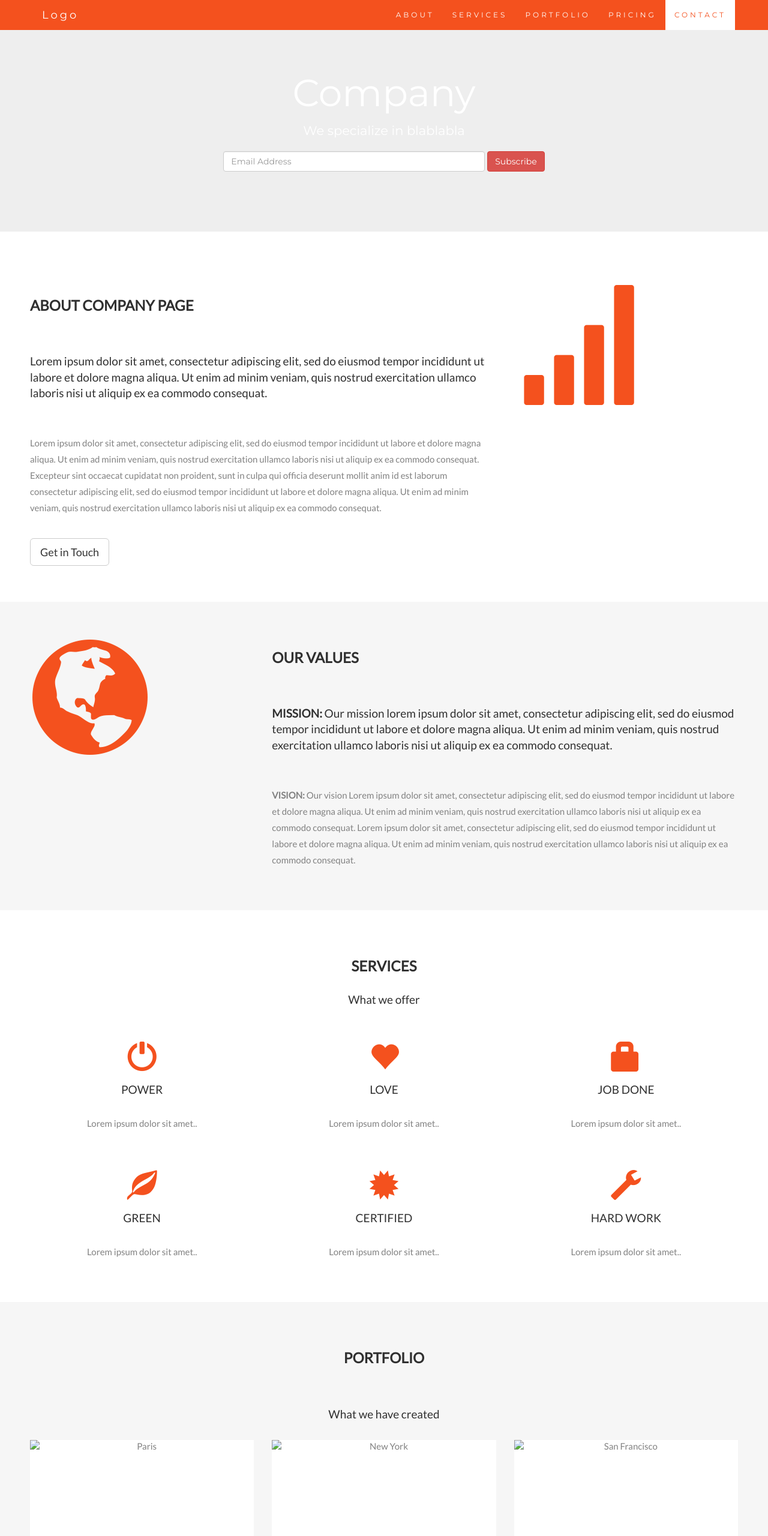
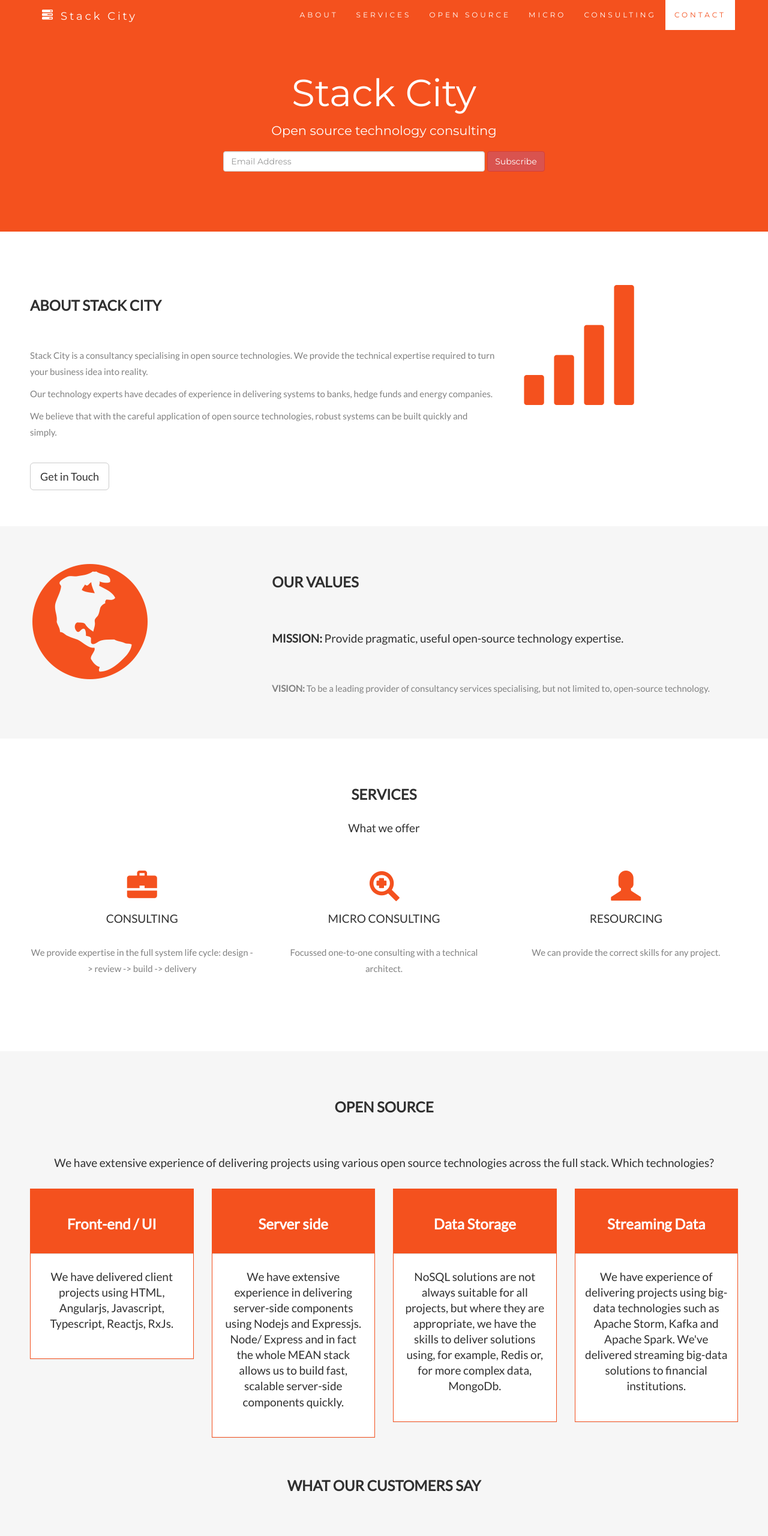
Before and after one commit to AshYoxConsulting/marketingSiteSingle, a plain HTML site: page index2.html in a window 1280 px wide. Shown: the top 2560 px of the page at 60% size. Drawn offline with nearby package versions, Linux system fonts and the light colour scheme; some packages are replaced by stand-ins of ours.

Commit message:
more words

```diff
--- a/index2.html
+++ b/index2.html
@@ -2,7 +2,7 @@
 <html lang="en">
 <head>
   <!-- Theme Made By www.w3schools.com - No Copyright -->
-  <title>Bootstrap Theme Company Page</title>
+  <title>Stack City</title>
   <meta charset="utf-8">
   <meta name="viewport" content="width=device-width, initial-scale=1">
   <link rel="stylesheet" href="http://maxcdn.bootstrapcdn.com/bootstrap/3.3.6/css/bootstrap.min.css">
@@ -34,7 +34,7 @@
       margin-bottom: 30px;
   }
   .jumbotron {
-      background-color: s;
+
       color: #fff;
       padding: 100px 25px;
       font-family: Montserrat, sans-serif;
@@ -203,23 +203,28 @@
         <span class="icon-bar"></span>
         <span class="icon-bar"></span>
       </button>
-      <a class="navbar-brand" href="#myPage">Logo</a>
+      <a class="navbar-brand" href="#myPage">
+        <span class="glyphicon glyphicon-tasks"></span>
+          <span>Stack City</span>
+      </a>
+
     </div>
     <div class="collapse navbar-collapse" id="myNavbar">
       <ul class="nav navbar-nav navbar-right">
         <li><a href="#about">ABOUT</a></li>
-        <li><a href="#services">SERVICES</a></li>
-        <li><a href="#portfolio">PORTFOLIO</a></li>
-        <li><a href="#pricing">PRICING</a></li>
+          <li><a href="#services">SERVICES</a></li>
+        <li><a href="#openSource">OPEN SOURCE</a></li>
+        <li><a href="#micro">MICRO</a></li>
+        <li><a href="#consulting">CONSULTING</a></li>
         <li><a href="#contact">CONTACT</a></li>
       </ul>
     </div>
   </div>
 </nav>
 
-<div class="jumbotron text-center">
-  <h1>Company</h1>
-  <p>We specialize in blablabla</p>
+  <div class="jumbotron text-center themeBackground">
+  <h1>Stack City</h1>
+  <p>Open source technology consulting</p>
   <form class="form-inline">
     <input type="email" class="form-control" size="50" placeholder="Email Address" required>
     <button type="button" class="btn btn-danger">Subscribe</button>
@@ -230,10 +235,10 @@
 <div id="about" class="container-fluid">
   <div class="row">
     <div class="col-sm-8">
-      <h2>About Company Page</h2><br>
-      <h4>Lorem ipsum dolor sit amet, consectetur adipiscing elit, sed do eiusmod tempor incididunt ut labore et dolore magna aliqua. Ut enim ad minim veniam, quis nostrud exercitation ullamco laboris nisi ut aliquip ex ea commodo consequat.</h4><br>
-      <p>Lorem ipsum dolor sit amet, consectetur adipiscing elit, sed do eiusmod tempor incididunt ut labore et dolore magna aliqua. Ut enim ad minim veniam, quis nostrud exercitation ullamco laboris nisi ut aliquip ex ea commodo consequat. Excepteur sint occaecat cupidatat non proident, sunt in culpa qui officia deserunt mollit anim id est laborum consectetur adipiscing elit, sed do eiusmod tempor incididunt ut labore et dolore magna aliqua. Ut enim ad minim veniam, quis nostrud exercitation ullamco laboris nisi ut aliquip ex ea commodo consequat.</p>
-      <br><button class="btn btn-default btn-lg">Get in Touch</button>
+      <h2>About Stack City</h2><br>
+      <p>Stack City is a consultancy specialising in open source technologies. We provide the technical expertise required to turn your business idea into reality.</p>
+      <p>Our technology experts have decades of experience in delivering systems to banks, hedge funds and energy companies.</p>
+      <p>We believe that with the careful application of open source technologies, robust systems can be built quickly and simply.</p>    <br><button class="btn btn-default btn-lg">Get in Touch</button>
     </div>
     <div class="col-sm-4">
       <span class="glyphicon glyphicon-signal logo"></span>
@@ -248,9 +253,8 @@
     </div>
     <div class="col-sm-8">
       <h2>Our Values</h2><br>
-      <h4><strong>MISSION:</strong> Our mission lorem ipsum dolor sit amet, consectetur adipiscing elit, sed do eiusmod tempor incididunt ut labore et dolore magna aliqua. Ut enim ad minim veniam, quis nostrud exercitation ullamco laboris nisi ut aliquip ex ea commodo consequat.</h4><br>
-      <p><strong>VISION:</strong> Our vision Lorem ipsum dolor sit amet, consectetur adipiscing elit, sed do eiusmod tempor incididunt ut labore et dolore magna aliqua. Ut enim ad minim veniam, quis nostrud exercitation ullamco laboris nisi ut aliquip ex ea commodo consequat.
-      Lorem ipsum dolor sit amet, consectetur adipiscing elit, sed do eiusmod tempor incididunt ut labore et dolore magna aliqua. Ut enim ad minim veniam, quis nostrud exercitation ullamco laboris nisi ut aliquip ex ea commodo consequat.</p>
+      <h4><strong>MISSION:</strong> Provide pragmatic, useful open-source technology expertise.</h4><br>
+      <p><strong>VISION:</strong> To be a leading provider of consultancy services specialising,  but not limited to, open-source technology.</p>
     </div>
   </div>
 </div>
@@ -262,23 +266,23 @@
   <br>
   <div class="row slideanim">
     <div class="col-sm-4">
-      <span class="glyphicon glyphicon-off logo-small"></span>
-      <h4>POWER</h4>
-      <p>Lorem ipsum dolor sit amet..</p>
+      <span class="glyphicon glyphicon-briefcase logo-small"></span>
+      <h4>CONSULTING</h4>
+      <p>We provide expertise in the full system life cycle: design -> review -> build -> delivery</p>
     </div>
     <div class="col-sm-4">
-      <span class="glyphicon glyphicon-heart logo-small"></span>
-      <h4>LOVE</h4>
-      <p>Lorem ipsum dolor sit amet..</p>
+      <span class="glyphicon glyphicon-zoom-in logo-small"></span>
+      <h4>MICRO CONSULTING</h4>
+      <p>Focussed one-to-one consulting with a technical architect.</p>
     </div>
     <div class="col-sm-4">
-      <span class="glyphicon glyphicon-lock logo-small"></span>
-      <h4>JOB DONE</h4>
-      <p>Lorem ipsum dolor sit amet..</p>
+      <span class="glyphicon glyphicon-user logo-small"></span>
+      <h4>RESOURCING</h4>
+      <p>We can provide the correct skills for any project.</p>
     </div>
   </div>
   <br><br>
-  <div class="row slideanim">
+  <!-- <div class="row slideanim">
     <div class="col-sm-4">
       <span class="glyphicon glyphicon-leaf logo-small"></span>
       <h4>GREEN</h4>
@@ -294,33 +298,54 @@
       <h4 style="color:#303030;">HARD WORK</h4>
       <p>Lorem ipsum dolor sit amet..</p>
     </div>
-  </div>
+  </div> -->
 </div>
 
 <!-- Container (Portfolio Section) -->
-<div id="portfolio" class="container-fluid text-center bg-grey">
-  <h2>Portfolio</h2><br>
-  <h4>What we have created</h4>
+<div id="openSource" class="container-fluid text-center bg-grey">
+  <h2>Open Source</h2><br>
+  <h4>We have extensive experience of delivering projects using various open source technologies across the full stack. Which technologies?</h4>
   <div class="row text-center slideanim">
-    <div class="col-sm-4">
-      <div class="thumbnail">
-        <img src="paris.jpg" alt="Paris" width="400" height="300">
-        <p><strong>Paris</strong></p>
-        <p>Yes, we built Paris</p>
+    <div class="col-sm-3 col-xs-12">
+      <div class="panel panel-default text-center">
+        <div class="panel-heading">
+        <!-- <img src="paris.jpg" alt="Paris" width="400" height="300"> -->
+          <h3><strong>Front-end / UI</strong></h3>
+        </div>
+        <div class="panel-body">
+          <p><h4>We have delivered client projects using HTML, Angularjs, Javascript, Typescript, Reactjs, RxJs.</h4></p>
+        </div>
       </div>
     </div>
-    <div class="col-sm-4">
-      <div class="thumbnail">
-        <img src="newyork.jpg" alt="New York" width="400" height="300">
-        <p><strong>New York</strong></p>
-        <p>We built New York</p>
+    <div class="col-sm-3 col-xs-12">
+      <div class="panel panel-default text-center">
+        <div class="panel-heading">
+        <!-- <img src="newyork.jpg" alt="New York" width="400" height="300"> -->
+          <h3><strong>Server side</strong></h3>
+        </div>
+        <div class="panel-body">
+          <p><h4>We have extensive experience in delivering server-side components using Nodejs and Expressjs. Node/ Express and in fact the whole MEAN stack allows us to build fast, scalable server-side components quickly.</h4></p>
+        </div>
       </div>
     </div>
-    <div class="col-sm-4">
-      <div class="thumbnail">
-        <img src="sanfran.jpg" alt="San Francisco" width="400" height="300">
-        <p><strong>San Francisco</strong></p>
-        <p>Yes, San Fran is ours</p>
+    <div class="col-sm-3 col-xs-12">
+      <div class="panel panel-default text-center">
+        <div class="panel-heading">
+          <h3><strong>Data Storage</strong></h3>
+        </div>
+        <div class="panel-body">
+          <p><h4>NoSQL solutions are not always suitable for all projects, but where they are appropriate, we have the skills to deliver solutions using, for example, Redis or, for more complex data, MongoDb.</h4></p>
+        </div>
+      </div>
+    </div>
+    <div class="col-sm-3 col-xs-12">
+      <div class="panel panel-default text-center">
+        <div class="panel-heading">
+          <h3><strong>Streaming Data</strong></h3>
+        </div>
+        <div class="panel-body">
+          <p><h4>We have experience of delivering projects using big-data technologies such as Apache Storm, Kafka and Apache Spark. We've delivered streaming big-data solutions to financial institutions.</h4></p>
+        </div>
       </div>
     </div>
   </div><br>
@@ -360,65 +385,61 @@
 </div>
 
 <!-- Container (Pricing Section) -->
-<div id="pricing" class="container-fluid">
+<div id="micro" class="container-fluid">
   <div class="text-center">
-    <h2>Pricing</h2>
-    <h4>Choose a payment plan that works for you</h4>
+    <h2>Micro Consulting</h2>
+    <h4>The days of vast technology projects are over. All businesses require a quick ROI. Our micro-consulting packages can help you quickly turn your big idea into reality</h4>
   </div>
   <div class="row slideanim">
     <div class="col-sm-4 col-xs-12">
       <div class="panel panel-default text-center">
         <div class="panel-heading">
-          <h1>Basic</h1>
+          <h1>Focussed</h1>
         </div>
         <div class="panel-body">
-          <p><strong>20</strong> Lorem</p>
-          <p><strong>15</strong> Ipsum</p>
-          <p><strong>5</strong> Dolor</p>
-          <p><strong>2</strong> Sit</p>
-          <p><strong>Endless</strong> Amet</p>
+          <p><strong>One-to-one consulting with a technical architect</strong></p>
         </div>
         <div class="panel-footer">
-          <h3>$19</h3>
+          <h3></h3>
+          <h4></h4>
+          <p>If you have a big business idea we can use these focussed consulting sessions to help you specify and design your technology solution.  Our experts have many years of experience</p>
+          <p></p>
+          <p></p>
+          <!-- <h3>$19</h3>
           <h4>per month</h4>
-          <button class="btn btn-lg">Sign Up</button>
+          <button class="btn btn-lg">Sign Up</button> -->
         </div>
       </div>
     </div>
     <div class="col-sm-4 col-xs-12">
       <div class="panel panel-default text-center">
         <div class="panel-heading">
-          <h1>Pro</h1>
+          <h1>Innovative</h1>
         </div>
         <div class="panel-body">
-          <p><strong>50</strong> Lorem</p>
-          <p><strong>25</strong> Ipsum</p>
-          <p><strong>10</strong> Dolor</p>
-          <p><strong>5</strong> Sit</p>
-          <p><strong>Endless</strong> Amet</p>
+          <p><strong>Choose either on-site or Skype/ FaceTime/ Goto Meeting</strong></p>
+
         </div>
         <div class="panel-footer">
-          <h3>$29</h3>
-          <h4>per month</h4>
-          <button class="btn btn-lg">Sign Up</button>
+          <h3></h3>
+          <h4></h4>
+          <p>Flexibility is the key. We will work round your project timeline and availability. We have consultants with a deep knowledge including Open Source, Financial Trading, Energy Trading, Data Collection etc.</p>
+          <p></p>
+          <p></p>
         </div>
       </div>
     </div>
     <div class="col-sm-4 col-xs-12">
       <div class="panel panel-default text-center">
         <div class="panel-heading">
-          <h1>Premium</h1>
+          <h1>Simple</h1>
         </div>
         <div class="panel-body">
-          <p><strong>100</strong> Lorem</p>
-          <p><strong>50</strong> Ipsum</p>
-          <p><strong>25</strong> Dolor</p>
-          <p><strong>10</strong> Sit</p>
-          <p><strong>Endless</strong> Amet</p>
+          <p><strong>Start with a couple of hours consulting</strong></p>
         </div>
         <div class="panel-footer">
-          <h3>$49</h3>
-          <h4>per month</h4>
+          <h3>£175 + VAT</h3>
+          <h4>2 hr session</h4>
           <button class="btn btn-lg">Sign Up</button>
         </div>
       </div>
```
